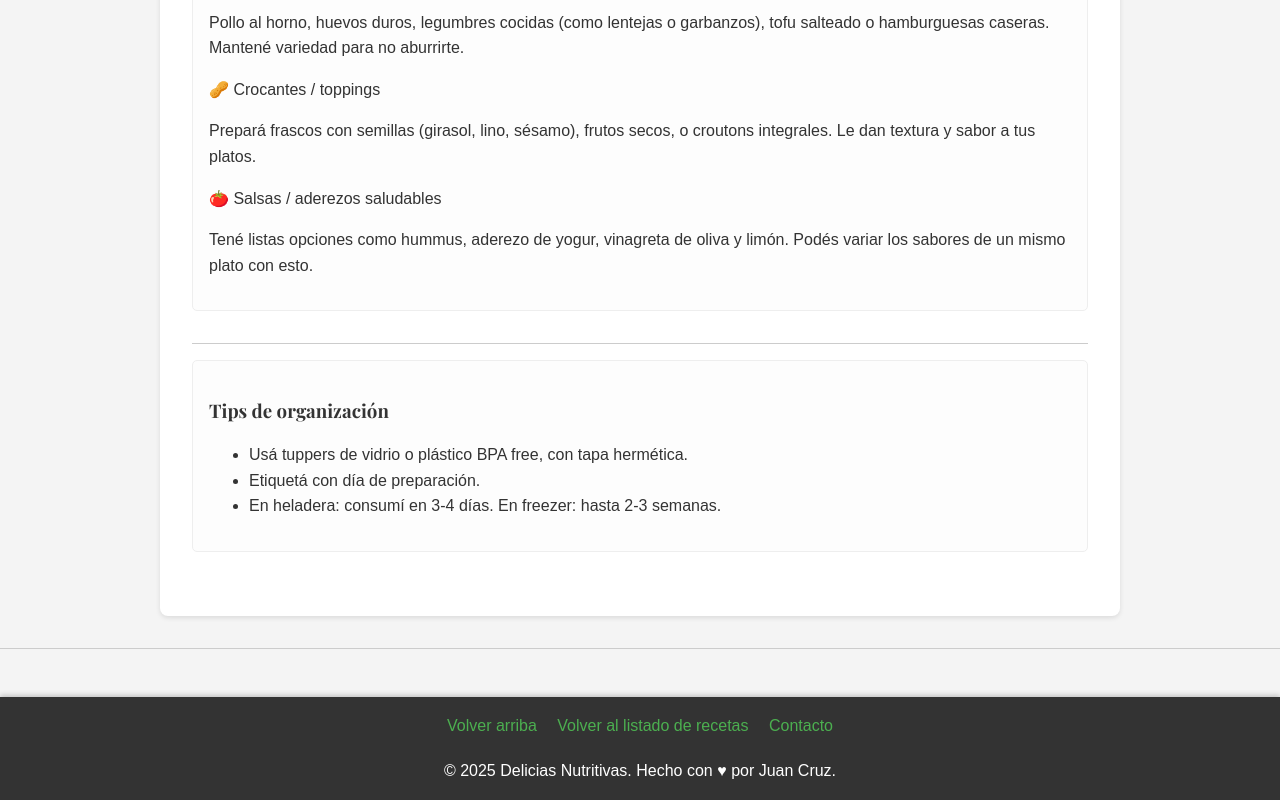
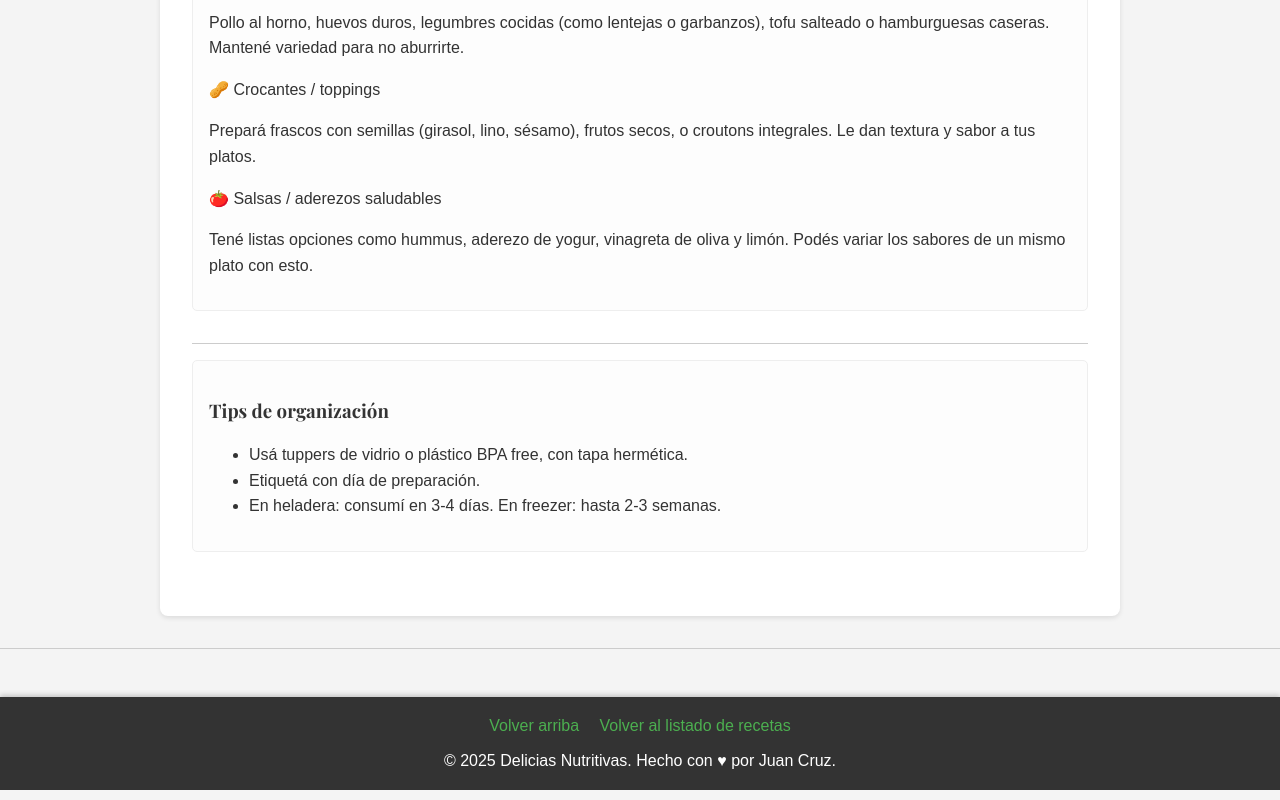
Before and after one commit to Jash46612/delicias_nutritivas, a plain HTML site: page pages/mealprep.html in a window 1280 px wide. Shown: the part 2425-3225 px from the top of the page. Drawn offline with nearby package versions, Linux system fonts and the light colour scheme.

Commit message:
Update mealprep.html

```diff
--- a/pages/mealprep.html
+++ b/pages/mealprep.html
@@ -152,7 +152,7 @@
         <p>
             <a href="#arriba">Volver arriba</a>
             <a href="../index.html">Volver al listado de recetas</a>
-            <a class="text-success" href="pages/contacto.html">Contacto</a></p>
+
         </p>
         <p>
             © 2025 Delicias Nutritivas. Hecho con ♥ por Juan Cruz.
```
